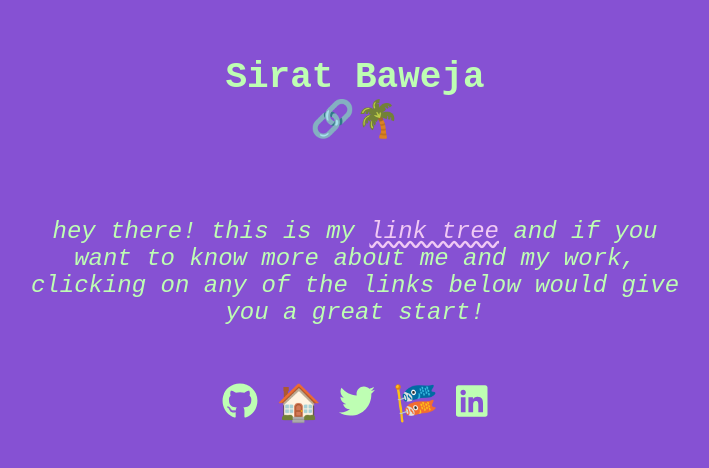
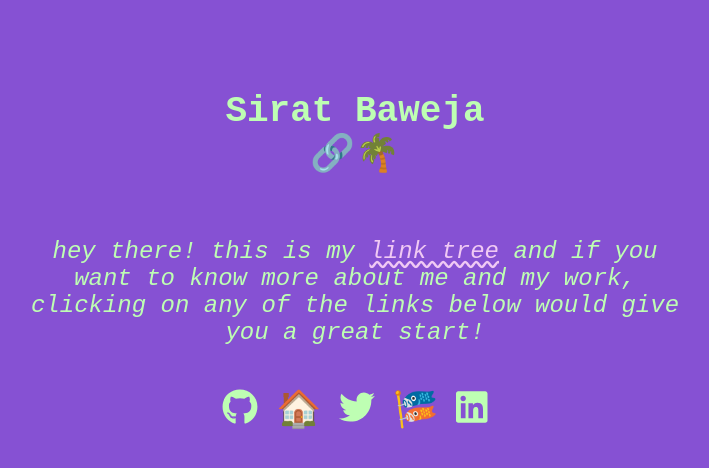
Before and after one commit to 0xs1r4t/0xs1r4t.github.io, a React (Create React App) app: page / in a window 1280 px wide. Shown: the part 146-614 px from the top of the page, without its empty margins (285-994 px from the left). Built offline with nearby package versions, Linux system fonts and the light colour scheme; a web font is replaced by a local one.

Commit message:
fixed alignment issues

```diff
--- a/src/App.js
+++ b/src/App.js
@@ -10,7 +10,9 @@ function App() {
     <div>
       <GlobalStyle />
       <Header />
+      <br />
       <Description />
+      <br />
       <Links />
     </div>
   )
--- a/src/components/GlobalStyle.js
+++ b/src/components/GlobalStyle.js
@@ -71,7 +71,8 @@ const GlobalStyle = createGlobalStyle`
 	      align-content: center;
 	      justify-items: center;
         justify-content: center;
-        margin: 2em;
+        margin: 0;
+        padding: 0;
     }
 
     .links {
```
Also changed, not shown: 1 other file (tests, documents, lock files or other folders).
